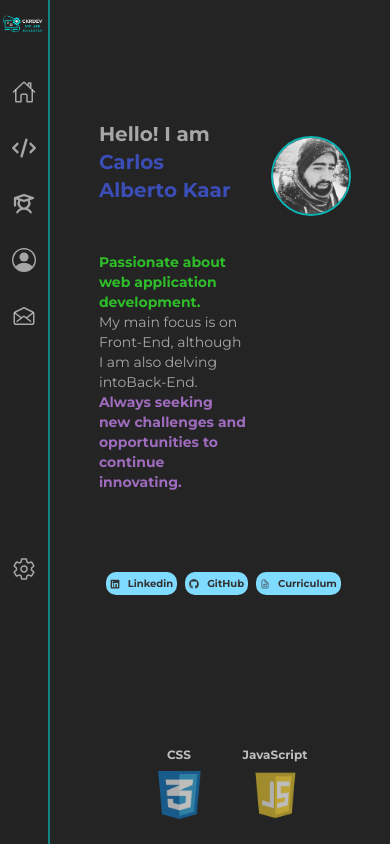
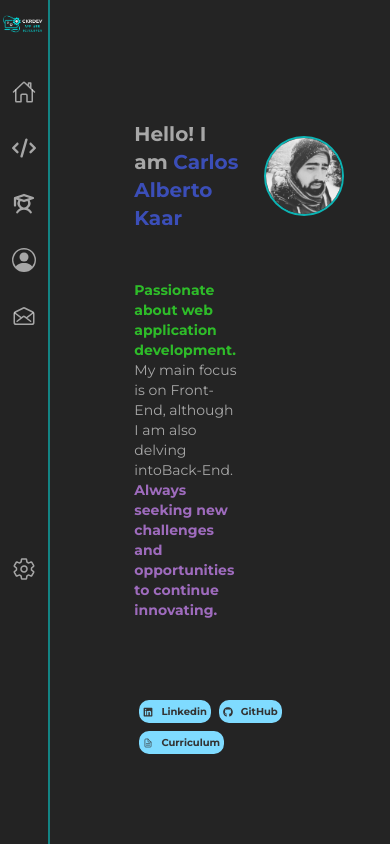
Before and after one commit to CharlyKrDev/Porfolio, a React (Vite) app: page / in a window 390 px wide. Shown: the top 844 px of the page. Built offline with nearby package versions, Linux system fonts and the light colour scheme.

Commit message:
cambiosResponsive

```diff
--- a/src/components/Home/Home.jsx
+++ b/src/components/Home/Home.jsx
@@ -15,7 +15,7 @@ export const Home = () => {
   return (
     <>
       <main className="w-[80%] h-auto flex justify-center items-center m-auto mt-20">
-        <section className=" flex justify-center items-center max-[90%]  h-[70%]  flex-col">
+        <section className=" flex justify-center items-center max-w-[90%]  h-[70%]  flex-col">
           <div className="w-full h-auto flex  ml-0  sm:ml-64">
             <article className="w-[60%] h-auto flex flex-col">
               <h1 className="text-xl sm:text-4xl mt-10 m-2 font-bold">
@@ -77,7 +77,7 @@ export const Home = () => {
 
             </ul>
           </nav>
-          <footer className="h-auto max-w-[70vw] mt-4">
+          <footer className="h-auto max-w-[70vw]">
             <div className="sm:my-12 flex justify-center items-center ">
               <Carrusel />
             </div>
```
